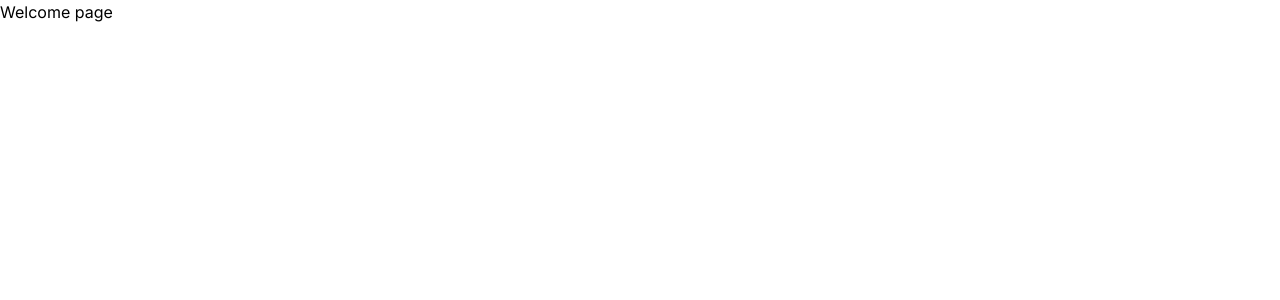
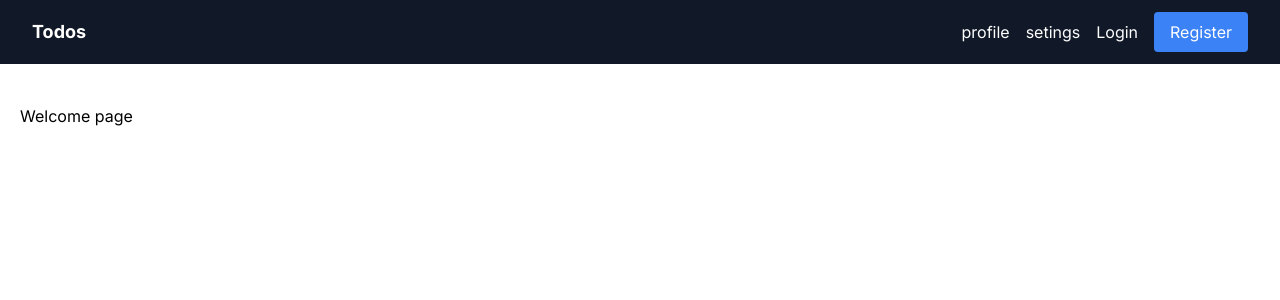
Before and after one commit to dionmar-lariosa/react-todo-app, a Next.js app: page / in a window 1280 px wide. Shown: the top 300 px of the page. Built offline with nearby package versions, Linux system fonts and the light colour scheme.

Commit message:
root layout

```diff
--- a/src/app/layout.js
+++ b/src/app/layout.js
@@ -1,5 +1,6 @@
 import "./globals.css";
 import { Inter } from "next/font/google";
+import Navbar from "@/components/Navbar";
 
 const inter = Inter({ subsets: ["latin"] });
 
@@ -10,7 +11,12 @@ export const metadata = {
 export default function RootLayout({ children }) {
   return (
     <html lang="en">
-      <body className={inter.className}>{children}</body>
+      <body className={inter.className}>
+        <Navbar />
+        <main className="container mx-auto min-h-screen py-10 px-5">
+          {children}
+        </main>
+      </body>
     </html>
   );
 }
```
